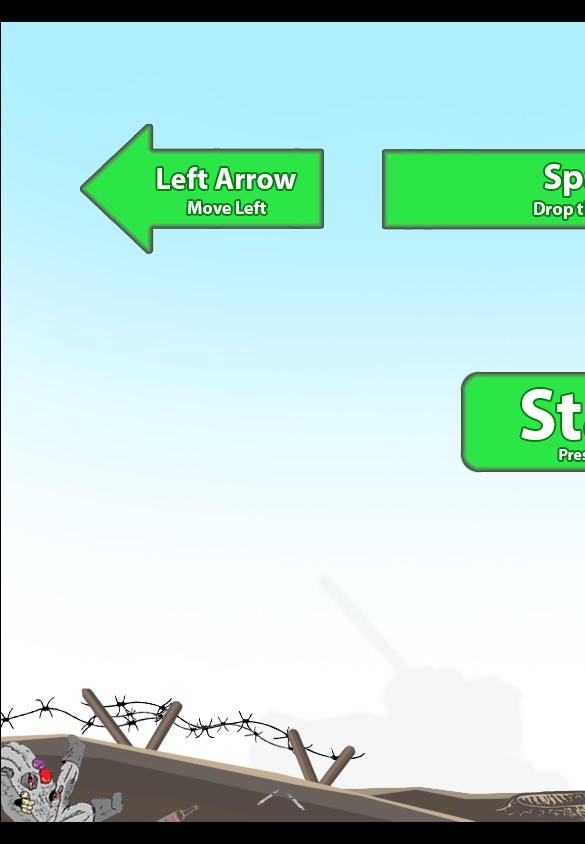
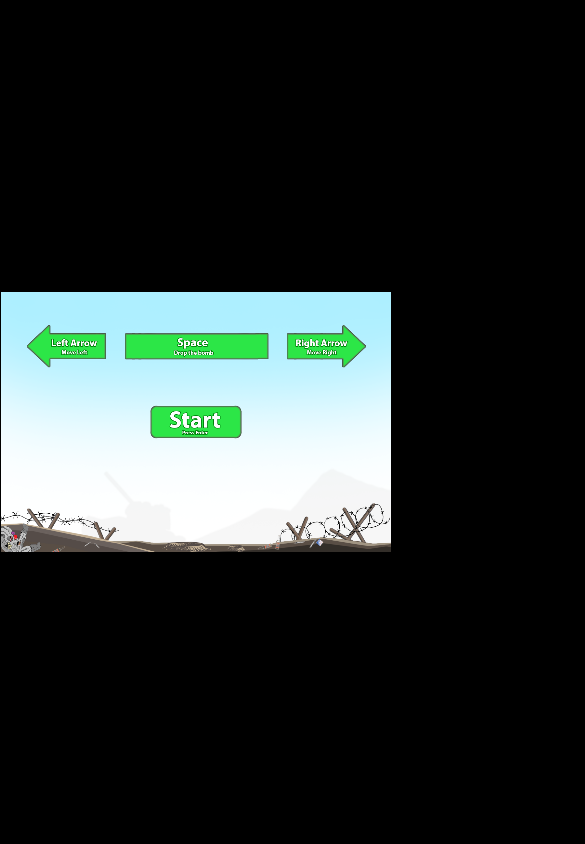
Before and after one commit to megaporosionok/bimba, a plain HTML site: page index.html in a window 390 px wide. Shown: the top 844 px of the page, 585 px wide, since content can reach past the window. Drawn offline with Linux system fonts and the light colour scheme.

Commit message:
New stages

```diff
--- a/game.js
+++ b/game.js
@@ -1,5 +1,27 @@
 const canvas = document.getElementById("canvas");
 const ctx = canvas.getContext("2d");
+
+function resizeCanvas() {
+    const targetRatio = 1200 / 800; // Original width / Original height
+    const windowRatio = window.innerWidth / window.innerHeight;
+
+    let newWidth, newHeight;
+
+    if (windowRatio < targetRatio) {
+        newWidth = window.innerWidth;
+        newHeight = window.innerWidth / targetRatio;
+    } else {
+        newHeight = window.innerHeight;
+        newWidth = window.innerHeight * targetRatio;
+    }
+
+    canvas.style.width = newWidth + "px";
+    canvas.style.height = newHeight + "px";
+}
+
+window.addEventListener('resize', resizeCanvas);
+resizeCanvas();
+
 var gamestarted = 0;
 var groundY = canvas.height - 20;
 var monsterX = canvas.width/2;
--- a/index.html
+++ b/index.html
@@ -3,9 +3,14 @@
 <head>
     <title>Vatnik</title>
     <style>
-        body {
-    background-color: black;
-  }
+        html, body {
+            width: 100%;
+            height: 100%;
+            margin: 0;
+            padding: 0;
+            overflow: hidden; /* Prevents scrollbars */
+            background-color: black;
+        }
         canvas {
             background-color: white;
             border: 1px solid black;
@@ -15,6 +20,9 @@
             right: 0;
             bottom:0;
             margin: auto;
+            /* Max dimensions to ensure it doesn't overflow before JS kicks in or if JS fails */
+            max-width: 100%;
+            max-height: 100%;
         }
     </style>
 </head>
```
